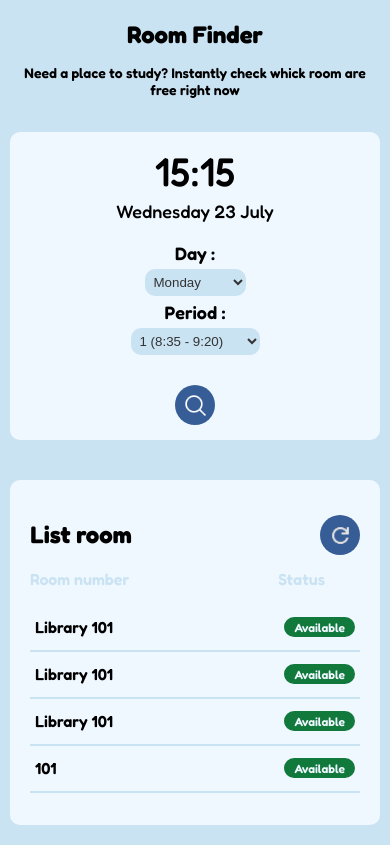
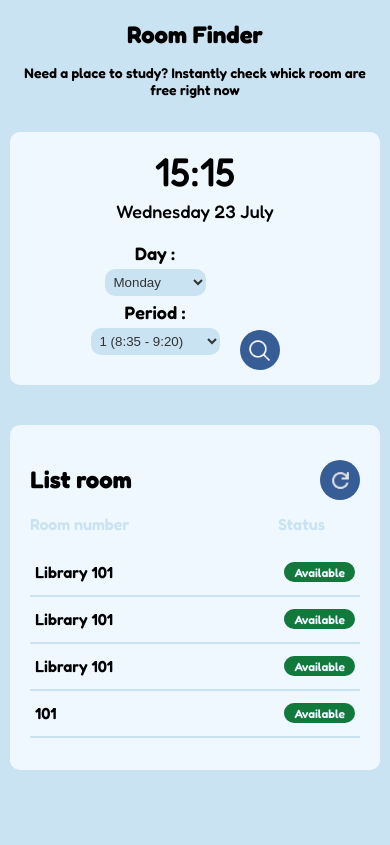
Before and after one commit to KILLVader8550/find_room_lsp, a plain HTML site: page main.html in a window 390 px wide. Drawn offline with Linux system fonts and the light colour scheme; a web font is replaced by a local one.

Commit message:
update responsive

```diff
--- a/main.css
+++ b/main.css
@@ -29,6 +29,8 @@ p {
 /*-------------------------*/
 .container-1 {
     display: flex;
+    flex-direction: row;
+    justify-content: space-between;
     margin-top: 40px;
     background-color: aliceblue;
     margin-top: 20px;
@@ -43,7 +45,6 @@ p {
     align-items: end;
     margin-left: 20px;
     margin-top: 0px;
-    flex: 14;
 }
 
 #clock {
@@ -58,10 +59,17 @@ p {
     font-weight: 500;
 }
 
+.right-container {
+    display: flex;
+    flex-direction: row;
+    justify-content: space-between;
+    margin-right: 20px;
+    gap: 20px;
+}
+
 .container-select {
     display: flex;
     flex-direction: column;
-    flex: 4;
 }
 
 #weekday {
@@ -86,7 +94,6 @@ p {
 }
 
 .container-search {
-    flex: 1;
     display: flex;
     flex-direction: column-reverse;
 }
--- a/main.html
+++ b/main.html
@@ -19,6 +19,8 @@
                 <div id="date">Loading date...</div>
                 <script src="clock.js"></script>
             </div>
+
+            <div class="right-container">
                 <div class="container-select">
                     <div class="day">
                         <label for="weekday" style="font-size: 18px; font-weight: 600;">Day :</label>
@@ -47,11 +49,11 @@
                         </select>
                     </div>
                 </div>
-
                 <div class="container-search">
                     <button class="circle">
                         <img src="icon/ph--magnifying-glass.png" width="25" height="25"/>
                     </button>
+                </div>
             </div>
         </div>
 
```
Lines whose indentation alone changed are shown as unchanged.
